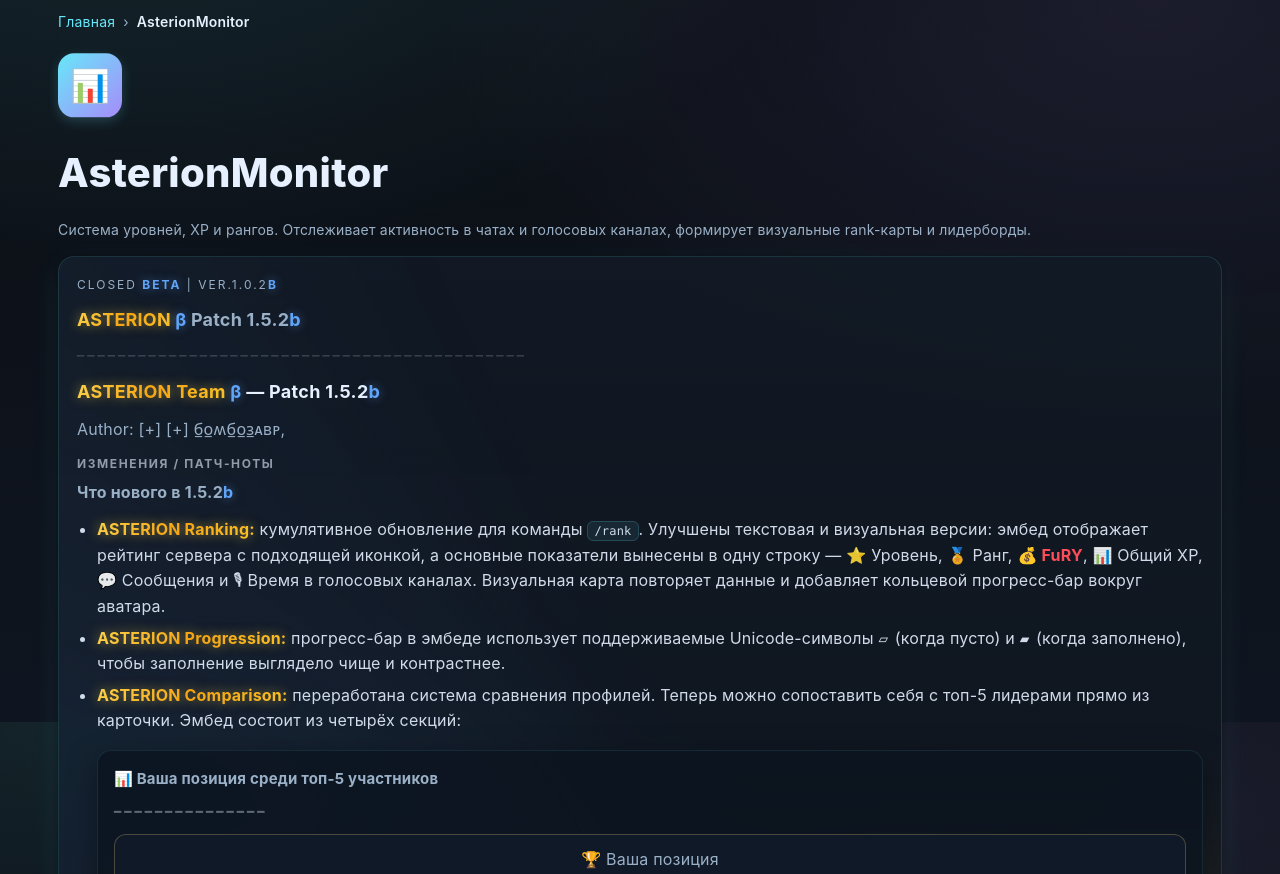
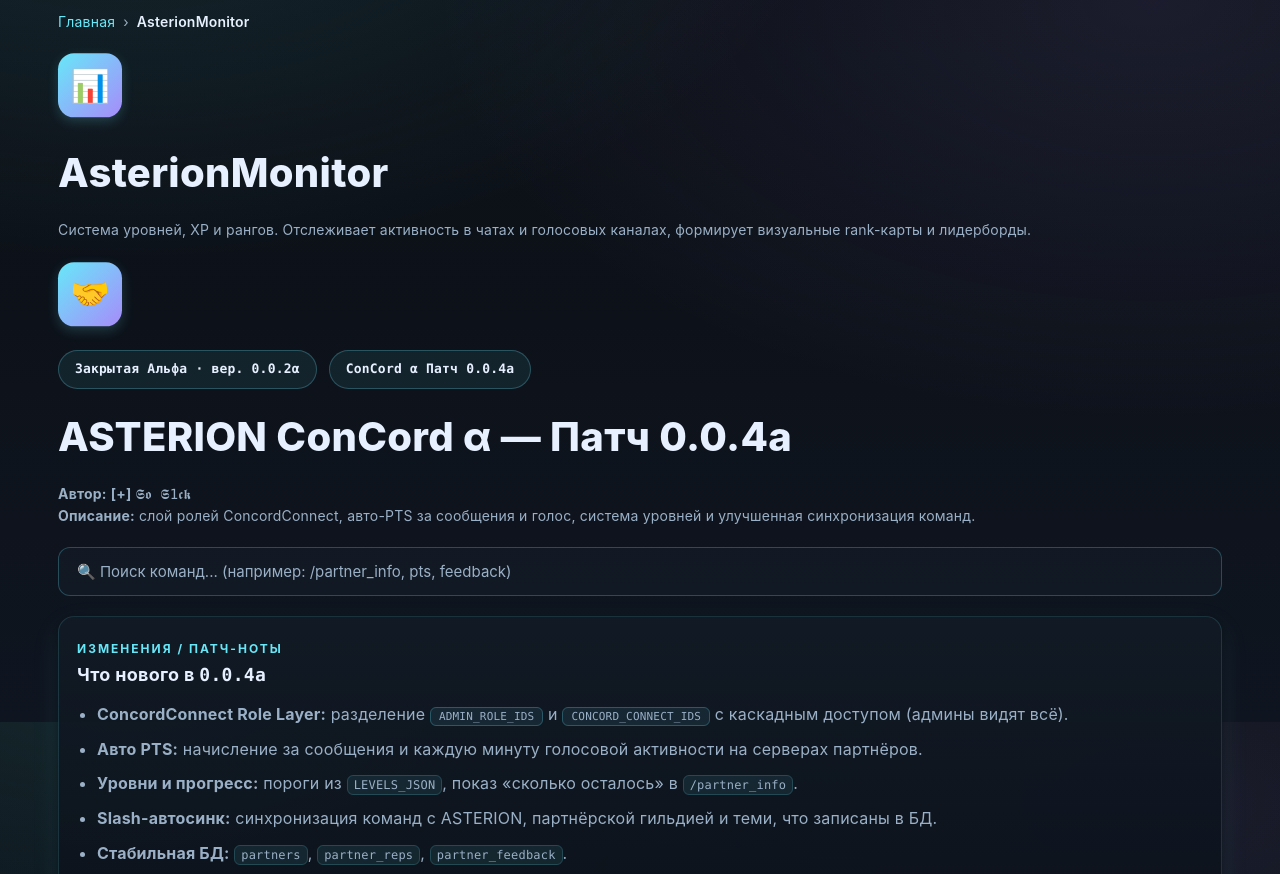
Before and after one commit to raidshadowmc-sudo/ASTERIONBotDocs, a plain HTML site: page monitor.html in a window 1280 px wide. Shown: the part 78-952 px from the top of the page. Drawn offline with Linux system fonts and the light colour scheme.

Commit message:
Add patch notes and feature updates to monitor.html
Added a new section for patch notes and features in the monitor.html file, including details about the ConcordConnect role layer, auto PTS, levels and progress, slash auto-sync, stable DB, and improved UX.

```diff
--- a/monitor.html
+++ b/monitor.html
@@ -613,6 +613,38 @@
     <p class="meta">Система уровней, XP и рангов. Отслеживает активность в чатах и голосовых каналах, формирует визуальные rank-карты и лидерборды.</p>
   </section>
 
+
+   <section class="hero">
+    <div class="bot-icon">🤝</div>
+    <div style="display: flex; gap: 12px; margin-bottom: 16px; flex-wrap: wrap;">
+      <span style="background: rgba(103,232,249,.08); border: 1px solid rgba(103,232,249,.25); padding: 8px 16px; border-radius: 999px; font-size: 13px; font-weight: 600; color: var(--text); font-family: var(--mono);">Закрытая Альфа · вер. 0.0.2α</span>
+      <span style="background: rgba(103,232,249,.08); border: 1px solid rgba(103,232,249,.25); padding: 8px 16px; border-radius: 999px; font-size: 13px; font-weight: 600; color: var(--text); font-family: var(--mono);">ConCord α Патч 0.0.4a</span>
+    </div>
+    <h2 class="title">ASTERION ConCord α — Патч 0.0.4a</h2>
+    <p class="meta">
+      <b>Автор:</b> <b>[+]</b> <span style="font-family: var(--mono);">𝕾𝖔 𝕾1𝖈𝖐</span><br/>
+      <b>Описание:</b> слой ролей ConcordConnect, авто-PTS за сообщения и голос, система уровней и улучшенная синхронизация команд.
+    </p>
+  </section>
+
+  <div class="search-box">
+    <input type="text" id="searchInput" placeholder="🔍 Поиск команд... (например: /partner_info, pts, feedback)">
+  </div>
+
+  <div class="grid">
+    <article class="card" style="grid-column: 1 / -1;" data-keywords="изменения патч ноты обновления changelog">
+      <span class="kicker">ИЗМЕНЕНИЯ / ПАТЧ-НОТЫ</span>
+      <h3>Что нового в <span style="font-family: var(--mono);">0.0.4a</span></h3>
+      <ul class="muted" style="line-height: 1.8;">
+        <li><b>ConcordConnect Role Layer:</b> разделение <span style="background: rgba(103,232,249,.08); border: 1px solid rgba(103,232,249,.25); padding: 2px 8px; border-radius: 6px; font-family: var(--mono); font-size: 11px;">ADMIN_ROLE_IDS</span> и <span style="background: rgba(103,232,249,.08); border: 1px solid rgba(103,232,249,.25); padding: 2px 8px; border-radius: 6px; font-family: var(--mono); font-size: 11px;">CONCORD_CONNECT_IDS</span> с каскадным доступом (админы видят всё).</li>
+        <li><b>Авто PTS:</b> начисление за сообщения и каждую минуту голосовой активности на серверах партнёров.</li>
+        <li><b>Уровни и прогресс:</b> пороги из <code class="inline">LEVELS_JSON</code>, показ «сколько осталось» в <code class="inline">/partner_info</code>.</li>
+        <li><b>Slash-автосинк:</b> синхронизация команд с ASTERION, партнёрской гильдией и теми, что записаны в БД.</li>
+        <li><b>Стабильная БД:</b> <code class="inline">partners</code>, <code class="inline">partner_reps</code>, <code class="inline">partner_feedback</code>.</li>
+        <li><b>Чистая UX ошибок:</b> аккуратные эфемерные ответы при отсутствии прав.</li>
+      </ul>
+    </article>
+
   <section class="patch-section">
     <article class="card patch-card">
       <div class="patch-content">
```
